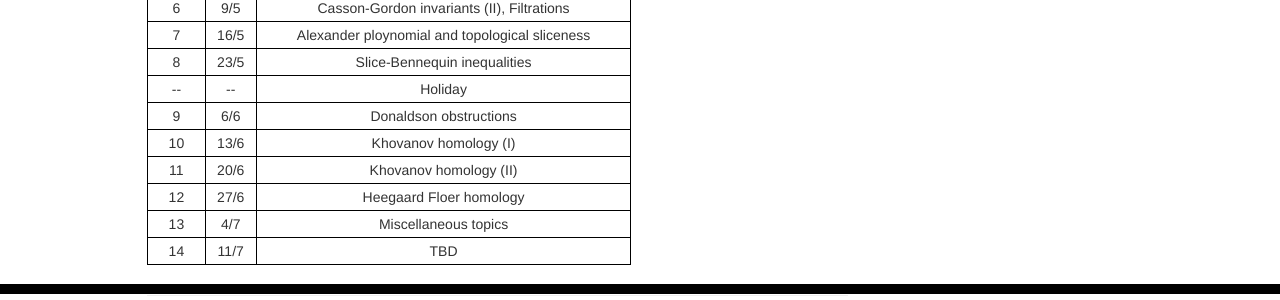
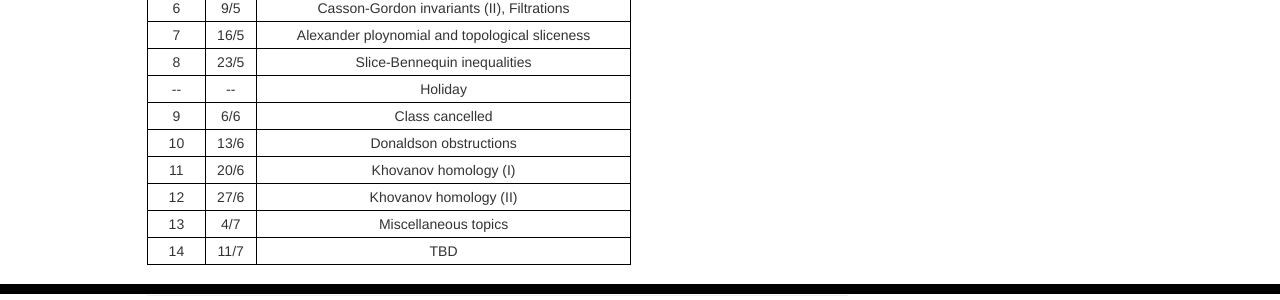
Before and after one commit to imsundberg/concordance, a Jekyll site: the page built from schedule/index.html, in a window 1280 px wide. Shown: the part 606-906 px from the top of the page. Built offline with Jekyll 4.4.1, drawn with Linux system fonts in a browser that asks for light colours.

Commit message:
Update index.html

```diff
--- a/schedule/index.html
+++ b/schedule/index.html
@@ -79,22 +79,22 @@ title: Schedule
 					<tr>
 						<td>9</td>
 						<td>6/6</td>
-						<td>Donaldson obstructions</td>
+						<td>Class cancelled</td>
 					</tr>
 					<tr>
 						<td>10</td>
 						<td>13/6</td>
-						<td>Khovanov homology (I)</td>
+						<td>Donaldson obstructions</td>
 					</tr>
 					<tr>
 						<td>11</td>
 						<td>20/6</td>
-						<td>Khovanov homology (II)</td>
+						<td>Khovanov homology (I)</td>
 					</tr>
 					<tr>
 						<td>12</td>
 						<td>27/6</td>
-						<td>Heegaard Floer homology</td>
+						<td>Khovanov homology (II)</td>
 					</tr>
 					<tr>
 						<td>13</td>
```
